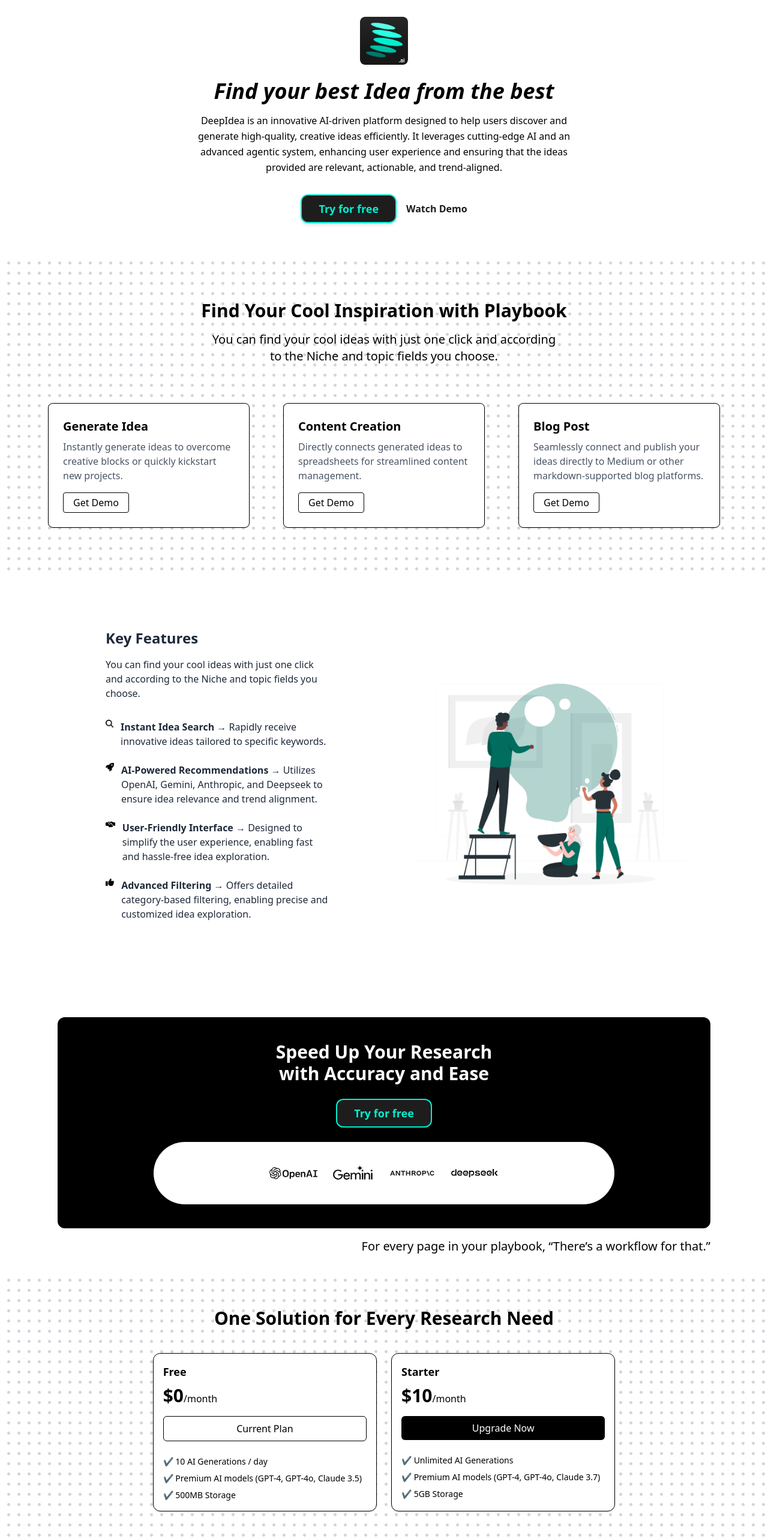
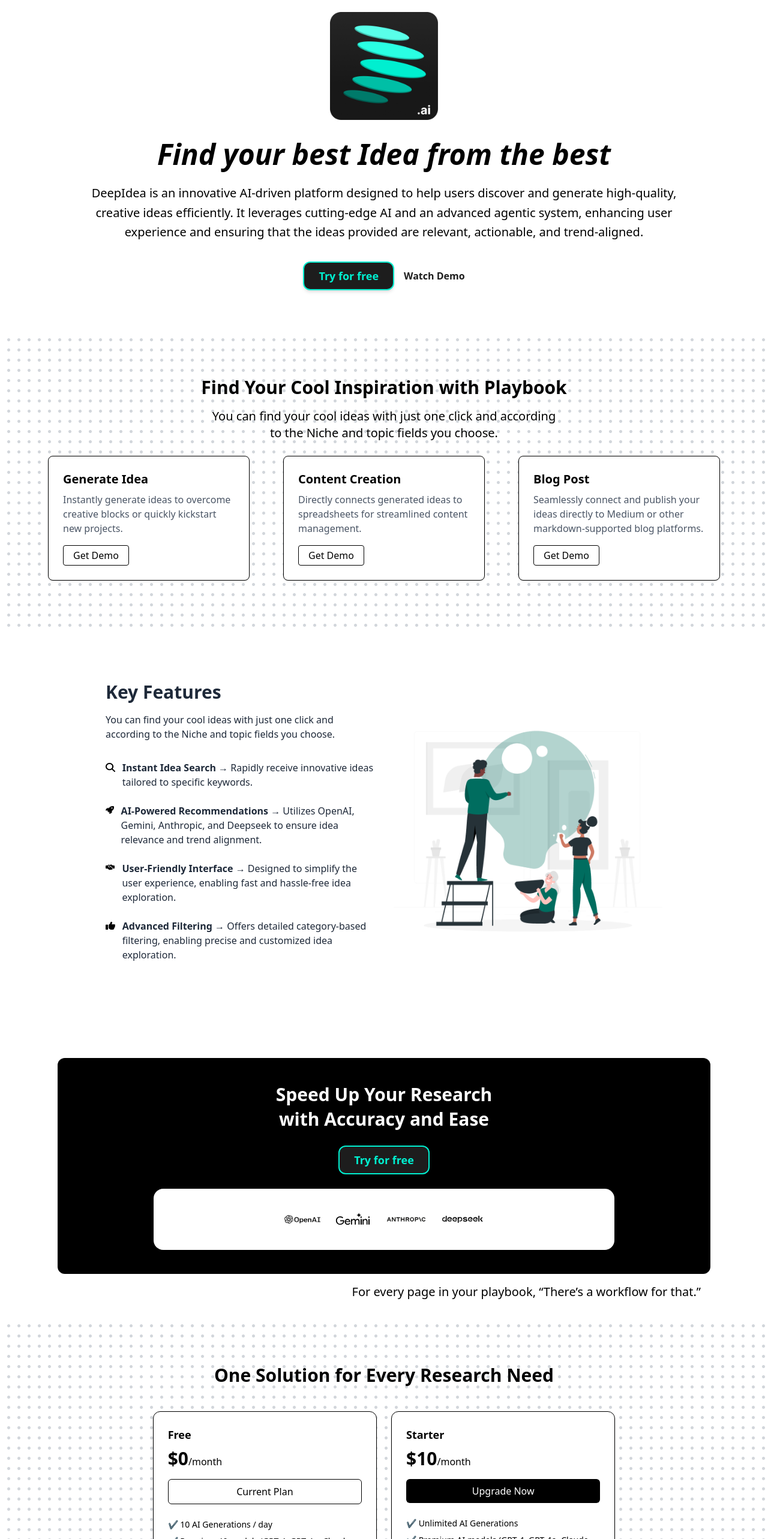
Before and after one commit to Deepidia/deepidia-web, a Next.js app: page / in a window 1280 px wide. Shown: the part 100-2666 px from the top of the page at 60% size. Built offline with nearby package versions, Linux system fonts and the light colour scheme; no server answers.

Commit message:
fixing responsive

```diff
--- a/components/Features.tsx
+++ b/components/Features.tsx
@@ -7,10 +7,10 @@
   return (
     <div className="bg-white px-4 md:px-12 lg:px-24 py-10">
       {/* Section pertama */}
-      <div className="grid grid-cols-1 md:grid-cols-2 gap-6">
+      <div className="grid grid-cols-1 md:grid-cols-2 gap-8 px-4 sm:px-8 md:px-20 py-12">
         {/* Kolom kiri */}
-        <div className="flex flex-col justify-center px-6 py-12 md:px-20 bg-white text-gray-800">
-          <h1 className="text-2xl font-bold mb-4">Key Features</h1>
+        <div className="flex flex-col justify-center text-gray-800">
+          <h1 className="text-2xl sm:text-3xl font-bold mb-4">Key Features</h1>
           <p className="mb-8 max-w-xl">
             You can find your cool ideas with just one click and according to
             the Niche and topic fields you choose.
@@ -18,7 +18,7 @@
 
           <ul className="space-y-6 mb-12">
             <li className="flex items-start gap-3">
-              <span>
+              <span className="mt-1">
                 <Image
                   src="/magnifying-glass.png"
                   alt="Magnifying Glass Icon"
@@ -31,14 +31,13 @@
                 innovative ideas tailored to specific keywords.
               </p>
             </li>
-
             <li className="flex items-start gap-3">
-              <span>
+              <span className="mt-1">
                 <Image
                   src="/rocket.png"
                   alt="Rocket Icon"
-                  width={40}
-                  height={40}
+                  width={32}
+                  height={32}
                 />
               </span>
               <p>
@@ -47,14 +46,13 @@
                 trend alignment.
               </p>
             </li>
-
             <li className="flex items-start gap-3">
-              <span>
+              <span className="mt-1">
                 <Image
                   src="/handshake.png"
                   alt="Handshake Icon"
-                  width={40}
-                  height={40}
+                  width={32}
+                  height={32}
                 />
               </span>
               <p>
@@ -63,14 +61,13 @@
                 exploration.
               </p>
             </li>
-
             <li className="flex items-start gap-3">
-              <span>
+              <span className="mt-1">
                 <Image
                   src="/thumbs-up.png"
                   alt="Thumbs Up Icon"
-                  width={35}
-                  height={35}
+                  width={32}
+                  height={32}
                 />
               </span>
               <p>
@@ -87,43 +84,46 @@
           <Image
             src="/Image1.png"
             alt="Gambar features"
-            width={450}
-            height={450}
+            width={400}
+            height={400}
+            className="w-full max-w-[350px] md:max-w-[450px] h-auto"
           />
         </div>
       </div>
 
       {/* Section kedua */}
-      <div className="bg-black text-white rounded-xl px-6 md:px-12 py-10 mt-16 text-center">
-        <h2 className="text-3xl md:text-3xl mb-6 font-bold">
+      <div className="bg-black text-white rounded-xl px-4 sm:px-6 md:px-12 py-10 mt-16 text-center">
+        <h2 className="text-2xl sm:text-3xl mb-6 font-bold leading-snug">
           Speed Up Your Research
           <br />
           with Accuracy and Ease
         </h2>
+
         <Link href="/generator">
-          <button className="bg-[#1D1D1D] text-[#00EFD0] font-bold text-lg px-7 py-2 rounded-xl border-2 border-[#00EFD0] shadow-md hover:bg-[#00EFD0] hover:text-[#1D1D1D] hover:shadow-lg transition-all duration-300 cursor-pointer">
+          <button className="bg-[#1D1D1D] text-[#00EFD0] font-bold text-base sm:text-lg px-6 py-2 rounded-xl border-2 border-[#00EFD0] shadow-md hover:bg-[#00EFD0] hover:text-[#1D1D1D] hover:shadow-lg transition-all duration-300 cursor-pointer">
             Try for free
           </button>
         </Link>
-        <div className="bg-white text-black flex flex-wrap justify-center items-center gap-4 sm:gap-6 px-4 py-3 rounded-full mt-6 w-full max-w-3xl mx-auto">
-          <Image src="/openai.svg" alt="OpenAI" width={80} height={30} />
-          <Image src="/logo-gemini.svg" alt="Gemini" width={70} height={30} />
+
+        <div className="bg-white text-black flex flex-wrap justify-center items-center gap-4 sm:gap-6 px-4 py-4 rounded-2xl mt-6 w-full max-w-[320px] sm:max-w-xl md:max-w-3xl mx-auto">
+          <Image src="/openai.svg" alt="OpenAI" width={60} height={30} />
+          <Image src="/logo-gemini.svg" alt="Gemini" width={60} height={30} />
           <Image
             src="/logo-anthropic.svg"
             alt="Anthropic"
-            width={80}
+            width={70}
             height={30}
           />
           <Image
             src="/logo-deepseek.svg"
             alt="DeepSeek"
-            width={80}
+            width={70}
             height={30}
           />
         </div>
       </div>
 
-      <p className="text-right text-xl mt-4 text-black">
+      <p className="text-center sm:text-right text-base sm:text-xl mt-4 text-black px-4">
         For every page in your playbook, “There’s a workflow for that.”
       </p>
     </div>
--- a/components/Hero.tsx
+++ b/components/Hero.tsx
@@ -6,26 +6,25 @@
 export default function Hero() {
   return (
     <main className="bg-white">
-      <section className=" text-center py-16 px-4">
+      <section className="text-center py-12 px-4 md:py-20">
         {/* Logo */}
-        <div className="flex justify-center mb-6 mt-16">
+        <div className="flex justify-center mb-6 mt-10">
           <Image
             src="/Logo.png"
             alt="Logo DeepIdea"
-            width={80}
-            height={80}
-            className="rounded-lg"
+            width={140}
+            height={140}
+            className="rounded-lg w-[140px] h-auto md:w-[180px]" // Responsif
           />
         </div>
 
         {/* Headline */}
-        <h1 className="text-4xl md:text-4xl font-bold italic text-[#000000] mb-4">
+        <h1 className="text-2xl sm:text-3xl md:text-5xl font-bold italic text-black mb-4 leading-snug">
           Find your best Idea from the best
         </h1>
 
-
         {/* Description */}
-        <p className="text-[#000000] max-w-2xl mx-auto text-sm md:text-base mb-8 leading-relaxed">
+        <p className="text-sm sm:text-base md:text-xl text-black max-w-5xl mx-auto mb-8 leading-relaxed px-2">
           DeepIdea is an innovative AI-driven platform designed to help users
           discover and generate high-quality, creative ideas efficiently. It
           leverages cutting-edge AI and an advanced agentic system, enhancing
@@ -34,13 +33,13 @@
         </p>
 
         {/* Buttons */}
-        <div className="flex justify-center gap-4">
+        <div className="flex flex-col sm:flex-row justify-center items-center gap-4">
           <Link href="/generator">
-            <button className="bg-[#1D1D1D] text-[#00EFD0] font-bold text-lg px-7 py-2 rounded-xl border-2 border-[#00EFD0] shadow-md hover:bg-[#00EFD0] hover:text-[#1D1D1D] hover:shadow-lg transition-all duration-300 ease-in-out cursor-pointer">
+            <button className="bg-[#1D1D1D] text-[#00EFD0] font-bold text-base sm:text-lg px-6 py-2 rounded-xl border-2 border-[#00EFD0] shadow-md hover:bg-[#00EFD0] hover:text-[#1D1D1D] hover:shadow-lg transition-all duration-300 ease-in-out">
               Try for free
             </button>
           </Link>
-          <button className="text-[#1D1D1D] font-semibold hover:underline transition duration-200 cursor-pointer">
+          <button className="text-[#1D1D1D] font-medium sm:font-semibold hover:underline transition duration-200">
             Watch Demo
           </button>
         </div>
@@ -48,18 +47,22 @@
 
       <section className="bg-[url('/bg-dot.png')] bg-repeat py-16">
         <div className="max-w-6xl mx-auto text-center">
+          <div className="mx-auto text-center">
             <h2 className="text-[#000000] text-2xl md:text-3xl font-bold mb-4">
               Find Your Cool Inspiration with Playbook
             </h2>
-          <p className="text-[#000000] max-w-xl mx-auto mb-12 text-xl">
+            <p className="text-[#000000] max-w-xl mx-auto m-2 text-xl">
               You can find your cool ideas with just one click and according to
               the Niche and topic fields you choose.
             </p>
+          </div>
 
           <div className="grid grid-cols-1 md:grid-cols-3 gap-6">
             {/* Card 1 */}
             <div className="border rounded-lg p-6 m-4 text-left bg-white shadow-sm hover:shadow-md transition">
-              <h3 className="text-xl font-semibold mb-2 text-black">Generate Idea</h3>
+              <h3 className="text-xl font-semibold mb-2 text-black">
+                Generate Idea
+              </h3>
               <p className="text-gray-600 mb-4">
                 Instantly generate ideas to overcome creative blocks or quickly
                 kickstart new projects.
@@ -71,7 +74,9 @@
 
             {/* Card 2 */}
             <div className="border rounded-lg p-6 m-4 text-left bg-white shadow-sm hover:shadow-md transition">
-              <h3 className="text-xl font-semibold mb-2 text-black">Content Creation</h3>
+              <h3 className="text-xl font-semibold mb-2 text-black">
+                Content Creation
+              </h3>
               <p className="text-gray-600 mb-4">
                 Directly connects generated ideas to spreadsheets for
                 streamlined content management.
@@ -83,7 +88,9 @@
 
             {/* Card 3 */}
             <div className="border rounded-lg p-6 m-4 text-left bg-white shadow-sm hover:shadow-md transition">
-              <h3 className="text-xl font-semibold mb-2 text-black">Blog Post</h3>
+              <h3 className="text-xl font-semibold mb-2 text-black">
+                Blog Post
+              </h3>
               <p className="text-gray-600 mb-4">
                 Seamlessly connect and publish your ideas directly to Medium or
                 other markdown-supported blog platforms.
--- a/components/Pricing.tsx
+++ b/components/Pricing.tsx
@@ -1,14 +1,14 @@
 export default function Pricing() {
   return (
-    <section className="bg-white bg-[url('/bg-dot.png')] bg-repeat p-0">
-      <div className="min-h-screen text-black px-6 py-12 md:px-20">
-        <h2 className="text-3xl font-bold text-center mb-10">
+    <section className="bg-[url('/bg-dot.png')] bg-repeat py-16 px-4 sm:px-6 md:px-20">
+      <div className="text-black">
+        <h2 className="text-2xl sm:text-3xl font-bold text-center mb-10 leading-snug">
           One Solution for Every Research Need
         </h2>
 
         <div className="flex flex-col md:flex-row justify-center gap-6">
           {/* Free Plan */}
-          <div className="border rounded-xl shadow-sm p-4 w-full md:w-1/3 bg-white">
+          <div className="border rounded-xl shadow-sm p-6 w-full max-w-md mx-auto md:mx-0 md:w-1/3 bg-white">
             <h3 className="text-lg font-semibold mb-2">Free</h3>
             <p className="text-3xl font-bold">
               $0<span className="text-base font-normal">/month</span>
@@ -16,7 +16,6 @@
             <button className="w-full mt-4 mb-6 border py-2 rounded-md transition-all duration-300 hover:bg-[#00BFA6] hover:text-white hover:shadow-md cursor-pointer">
               Current Plan
             </button>
-
             <ul className="space-y-2 text-sm">
               <li>✔️ 10 AI Generations / day</li>
               <li>✔️ Premium AI models (GPT-4, GPT-4o, Claude 3.5)</li>
@@ -25,15 +24,14 @@
           </div>
 
           {/* Starter Plan */}
-          <div className="border rounded-xl shadow-sm p-4 w-full md:w-1/3 bg-white">
+          <div className="border rounded-xl shadow-sm p-6 w-full max-w-md mx-auto md:mx-0 md:w-1/3 bg-white">
             <h3 className="text-lg font-semibold mb-2">Starter</h3>
             <p className="text-3xl font-bold">
               $10<span className="text-base font-normal">/month</span>
             </p>
-            <button className="w-full mt-4 mb-6 bg-black text-white py-2 rounded-md transition-all duration-300 transform hover:bg-[#00BFA6] hover:text-black  hover:shadow-lg cursor-pointer">
+            <button className="w-full mt-4 mb-6 bg-black text-white py-2 rounded-md transition-all duration-300 hover:bg-[#00BFA6] hover:text-black hover:shadow-lg cursor-pointer">
               Upgrade Now
             </button>
-
             <ul className="space-y-2 text-sm">
               <li>✔️ Unlimited AI Generations</li>
               <li>✔️ Premium AI models (GPT-4, GPT-4o, Claude 3.7)</li>
```
Also changed, not shown: app/layout.tsx (+5 -3 lines). Lines whose indentation alone changed are shown as unchanged.
